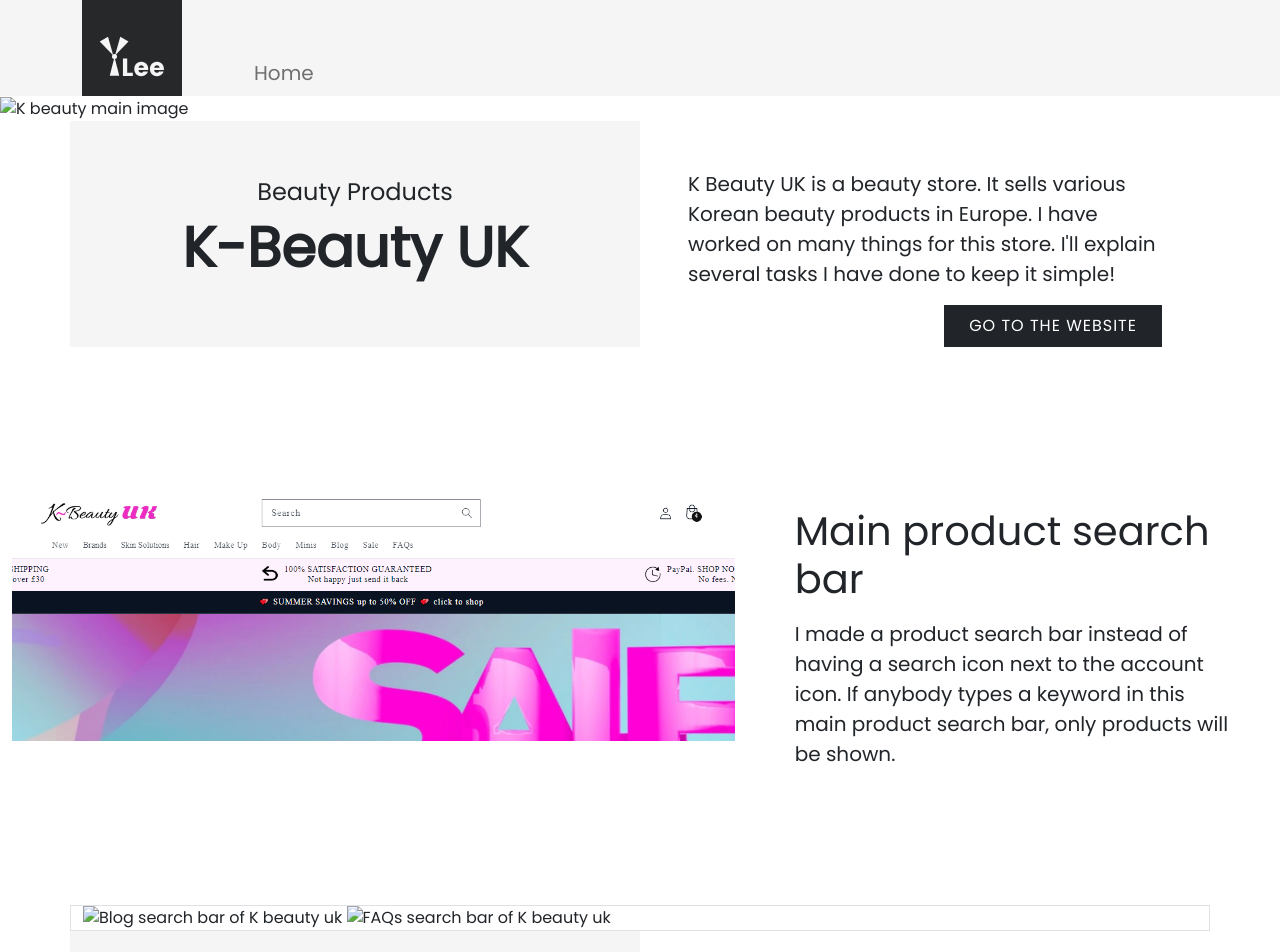
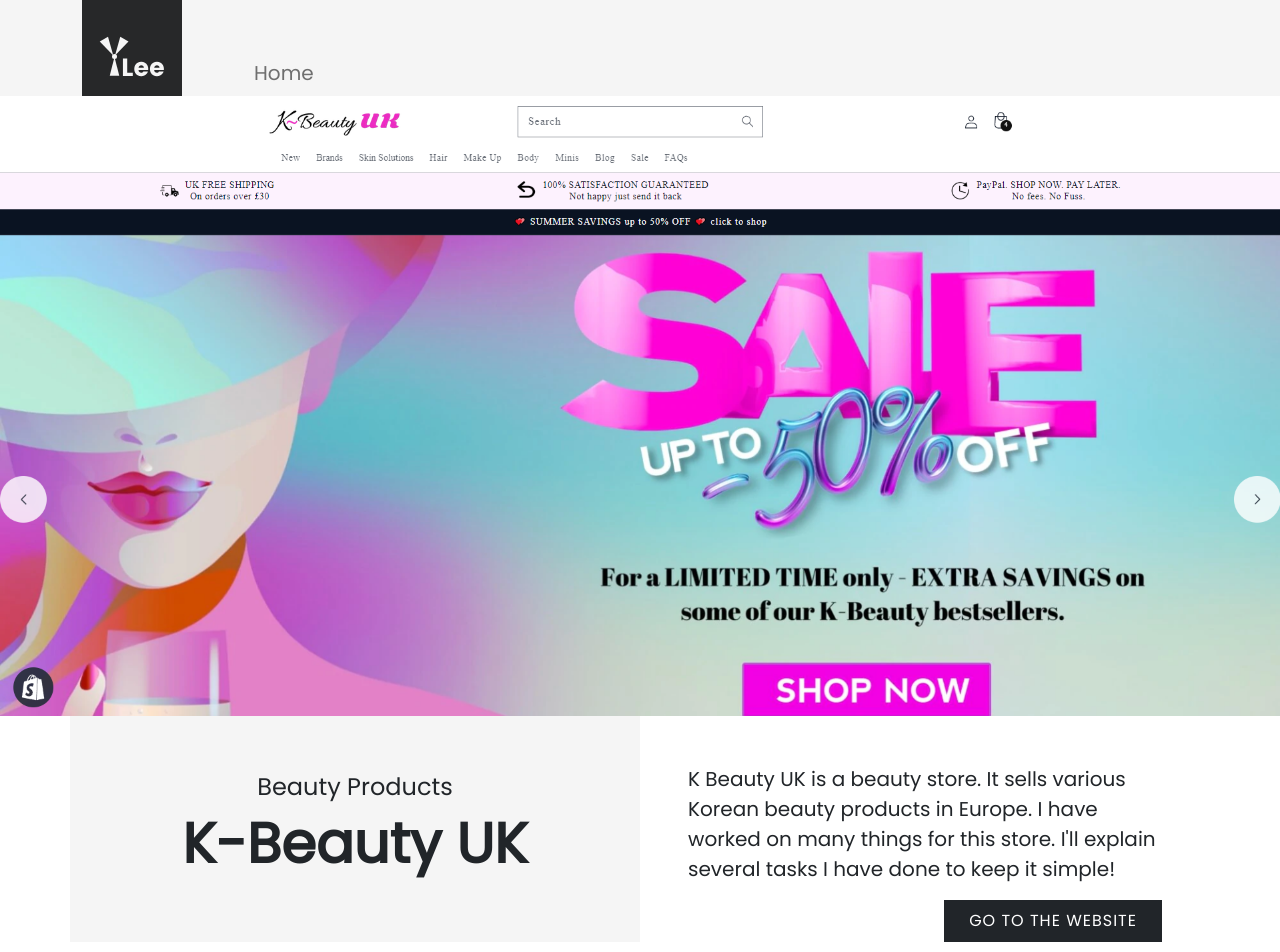
Before and after one commit to YJLeeGinter/Portfolio, a plain HTML site: page pages/k-beauty-work.html in a window 1280 px wide. Shown: the top 952 px of the page. Drawn offline with nearby package versions, Linux system fonts and the light colour scheme; files that its build step writes are made by us from their sources; files whose address does not match are found by name.

Commit message:
changed k-beauty work images

```diff
--- a/pages/k-beauty-work.html
+++ b/pages/k-beauty-work.html
@@ -34,7 +34,7 @@
       </ul>
     </div>
   </nav>
-  <img src="k-beauty-uk/k-beauty-main.png" class="img-fluid" alt="K beauty main image" data-aos="fade-up" data-aos-duration="3000">
+  <img src="k-beauty-uk-images/k-beauty-main.png" class="img-fluid" alt="K beauty main image" data-aos="fade-up" data-aos-duration="3000">
 
   <div class="d-lg-none px-3 py-5 text-center  heading-bg-color" data-aos="fade-up" data-aos-duration="3000">
     <h4 class="">Beauty Products</h4>
@@ -80,8 +80,8 @@
   <div class="container mt-4 mb-5 py-lg-5" data-aos="fade-up" data-aos-duration="3000">
     <div class="row row-cols-1">
       <div class="col-lg-12 border">
-        <img src="k-beauty-uk/blog-searchbar.png" class="img-fluid" alt="Blog search bar of K beauty uk">
-        <img src="k-beauty-uk/faq-searchbar.png" class="img-fluid" alt="FAQs search bar of K beauty uk">
+        <img src="k-beauty-uk-images/blog-searchbar.png" class="img-fluid" alt="Blog search bar of K beauty uk">
+        <img src="k-beauty-uk-images/faq-searchbar.png" class="img-fluid" alt="FAQs search bar of K beauty uk">
       </div>
       <div class="col-lg-6 mb-lg-5 py-lg-5 heading-bg-color d-none d-lg-flex justify-content-center align-items-center">
         <h3 class="display-6">Blog/FAQS search bars</h3>
```
